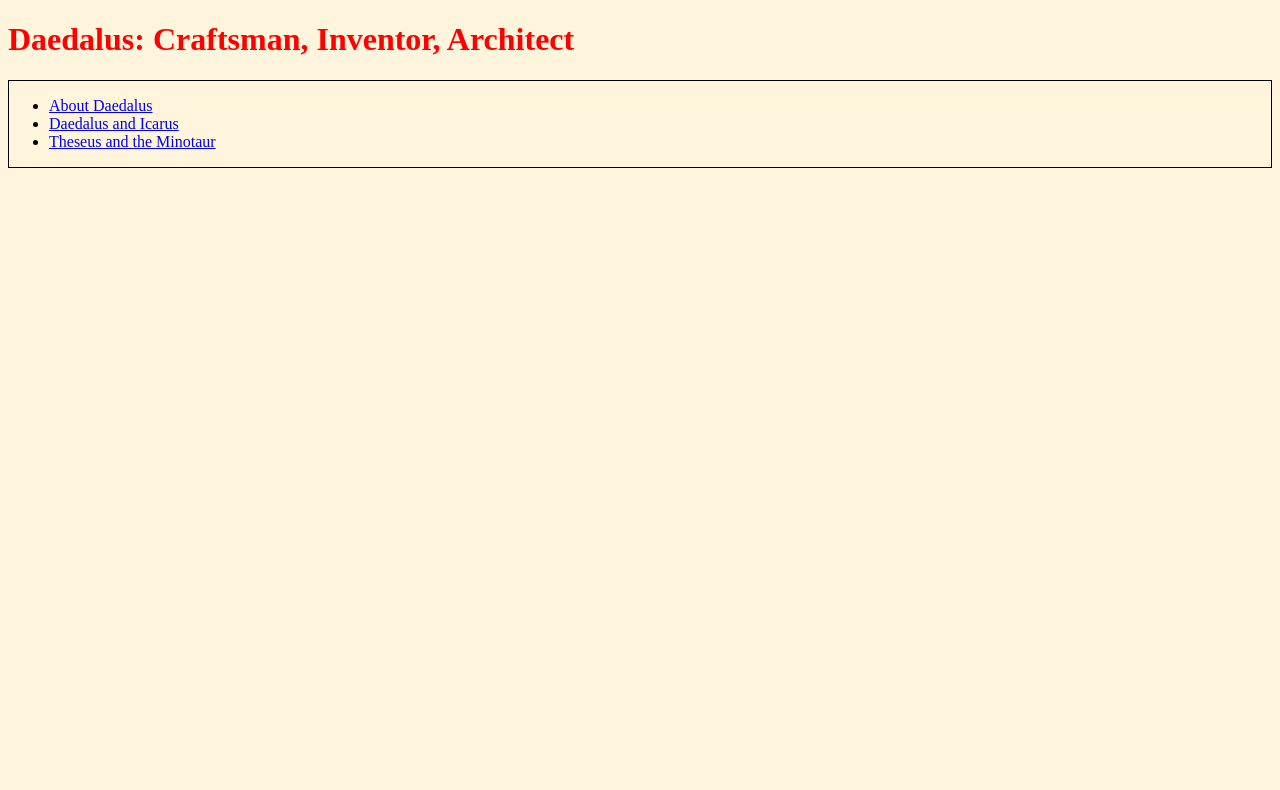
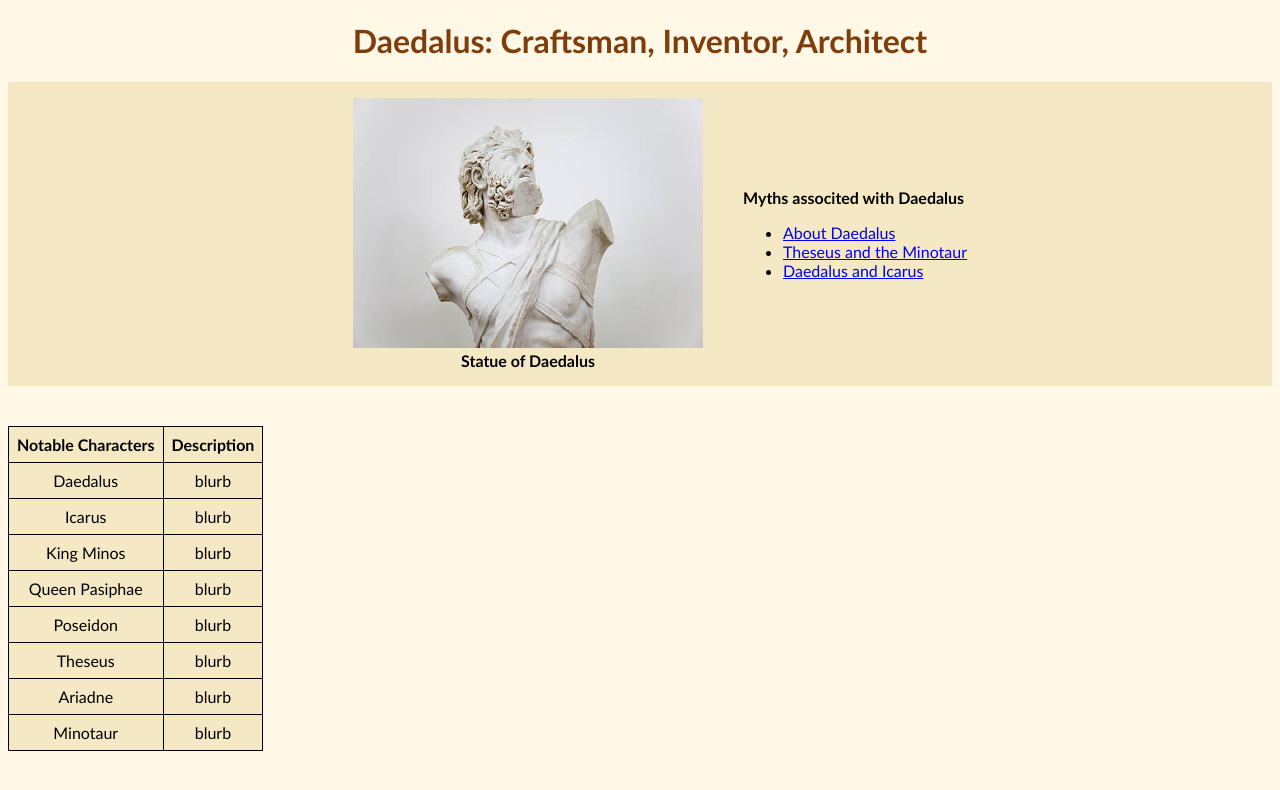
Before and after one commit to COMP426Spring2024/a01-ssompall, a plain HTML site: page index.html in a window 1280 px wide. Drawn offline with Linux system fonts and the light colour scheme.

Commit message:
Add images and basic CSS elements

```diff
--- a/index.html
+++ b/index.html
@@ -4,18 +4,45 @@
     <head>
         <meta charset="utf-8">
         <title>Daedalus</title>
-        <link rel="stylesheet" type="text/css" href="style.css" />
+        <link rel="stylesheet" type="text/css" href="style.css">
     </head>
 
     <body>
         <h1>Daedalus: Craftsman, Inventor, Architect</h1>
-        <div>
-            <ul>
-                <li><a href="daedalus.html">About Daedalus</a></li>
-                <li><a href="icarus.html">Daedalus and Icarus</a></li>
-                <li><a href="minotaur.html">Theseus and the Minotaur</a></li>
-           </ul>
+
+        <div class="figure-container">
+            <figure>
+                <img src="Images/daedalus.jpg" alt="Daedalus and Icarus" width="350" height="250">
+                <figcaption>Statue of Daedalus</figcaption>
+            </figure>
+
+            <div class="list-container">
+                <p><b>Myths associted with Daedalus</b></p>
+                <ul>
+                    <li><a href="HTML Files/daedalus.html">About Daedalus</a></li>
+                    <li><a href="HTML Files/minotaur.html">Theseus and the Minotaur</a></li>
+                    <li><a href="HTML Files/icarus.html">Daedalus and Icarus</a></li>
+                </ul>
+            </div>
         </div>
+
+        <table>
+            <thead>
+                <tr><th>Notable Characters</th> <th>Description</th></tr>
+            </thead>
+
+            <tbody>
+                <tr><td>Daedalus</td> <td>blurb</td></tr>
+                <tr><td>Icarus</td> <td>blurb</td></tr>
+                <tr><td>King Minos</td> <td>blurb</td></tr>
+                <tr><td>Queen Pasiphae</td> <td>blurb</td></tr>
+                <tr><td>Poseidon</td> <td>blurb</td></tr>
+                <tr><td>Theseus</td> <td>blurb</td></tr>
+                <tr><td>Ariadne</td> <td>blurb</td></tr>
+                <tr><td>Minotaur</td> <td>blurb</td></tr>
+            </tbody>
+        </table>
+
     </body>
 
 </html>
--- a/style.css
+++ b/style.css
@@ -1,19 +1,35 @@
 body {
-    background: #FFF5DD;
-}
-
-div {
-    border: thin solid black;
+    background: #FFF8E6;
+    font-family: gill sans, sans-serif;
 }
 
 h1 {
-  color: red;
-}
-
-figure {
   text-align: center;
+  color: #7E3D0A;
+  font-family: optima, sans-serif;
 }
 
 figcaption {
   text-align: center;
+  font-weight: 600;
 }
+
+.figure-container {
+  margin: 0 auto;
+  justify-content: center;
+  align-items: center;
+  display: flex;
+  background-color: #F5E9C5;
+}
+
+table{
+  border-collapse: collapse;
+  background-color: #F5E9C5;
+  margin-top: 40px;
+}
+
+th, td {
+  border: 1px solid black;
+  text-align: center;
+  padding: 8px;
+}
```
Also changed, not shown: HTML Files/daedalus.html (renamed from daedalus.html, +1 -1 lines), HTML Files/icarus.html (added, +26 -0 lines), HTML Files/minotaur.html (added, +33 -0 lines), icarus.html (deleted, +0 -18 lines), minotaur.html (deleted, +0 -14 lines), Images/daedalus.jpg (added), Images/icarus2.jpg (added), Images/labyrinth.jpg (added), Images/pasiphae.jpg (added), Images/theseus.jpg (added), 1 other file.
